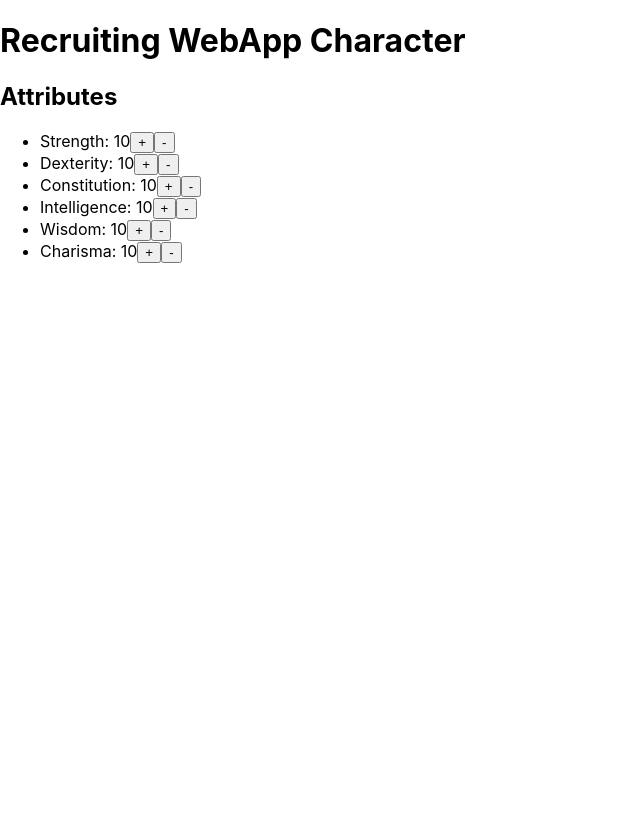
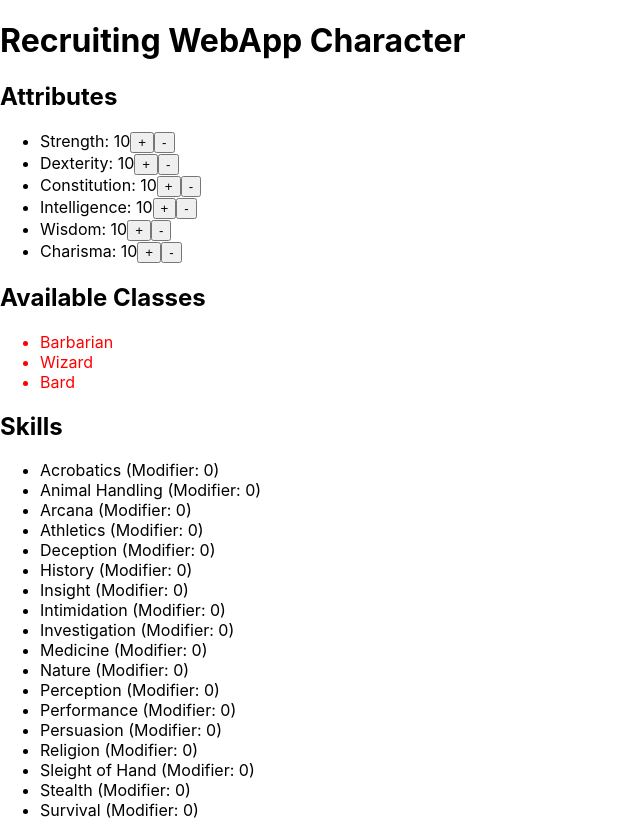
Before and after one commit to talalabbas84/recruiting-webapp-character, a React (Create React App) app: page / in a window 1280 px wide. Shown: the whole page, without its empty margins (0-640 px from the left). Before the commit the page ends 800 px from the top, so only its background shows below. Built offline with nearby package versions, Linux system fonts and the light colour scheme.

Commit message:
Integrate updated class and skill lists with dynamic rendering

```diff
--- a/src/App.tsx
+++ b/src/App.tsx
@@ -1,10 +1,28 @@
+import { useState } from 'react';
 import AttributeControls from './components/AttributeControls';
+import ClassRequirements from './components/ClassRequirements';
+import SkillsDisplay from './components/SkillsDisplay';
+import { Attributes } from './types';
 
 const App = () => {
+  const [attributes, setAttributes] = useState<Attributes>({
+    Strength: 10,
+    Dexterity: 10,
+    Constitution: 10,
+    Intelligence: 10,
+    Wisdom: 10,
+    Charisma: 10
+  });
+
   return (
     <div>
       <h1>Recruiting WebApp Character</h1>
-      <AttributeControls />
+      <AttributeControls
+        attributes={attributes}
+        onAttributesChange={setAttributes}
+      />
+      <ClassRequirements attributes={attributes} />
+      <SkillsDisplay attributes={attributes} />
     </div>
   );
 };
--- a/src/components/AttributeControls.tsx
+++ b/src/components/AttributeControls.tsx
@@ -1,25 +1,28 @@
-import { useState } from 'react';
-import { ATTRIBUTE_LIST } from '../constants/attributes';
+import React from 'react';
+import { ATTRIBUTE_LIST } from '../consts';
 
-const AttributeControls = () => {
-  const [attributes, setAttributes] = useState(
-    ATTRIBUTE_LIST.reduce((acc, attribute) => {
-      acc[attribute] = 10; // Default value for all attributes
-      return acc;
-    }, {} as Record<string, number>)
-  );
+interface Props {
+  attributes: Record<string, number>;
+  onAttributesChange: React.Dispatch<
+    React.SetStateAction<Record<string, number>>
+  >;
+}
 
+const AttributeControls: React.FC<Props> = ({
+  attributes,
+  onAttributesChange
+}) => {
   const incrementAttribute = (attribute: string) => {
-    setAttributes(prev => ({
+    onAttributesChange(prev => ({
       ...prev,
       [attribute]: prev[attribute] + 1
     }));
   };
 
   const decrementAttribute = (attribute: string) => {
-    setAttributes(prev => ({
+    onAttributesChange(prev => ({
       ...prev,
-      [attribute]: Math.max(0, prev[attribute] - 1) // Prevent going below 0
+      [attribute]: Math.max(0, prev[attribute] - 1)
     }));
   };
 
--- /dev/null
+++ b/src/components/ClassRequirements.tsx
@@ -0,0 +1,36 @@
+import React from 'react';
+import { Attributes, Class } from '../types';
+import { CLASS_LIST } from '../consts';
+
+interface Props {
+  attributes: Attributes;
+}
+
+const ClassRequirements: React.FC<Props> = ({ attributes }) => {
+  const doesMeetRequirements = (className: Class): boolean => {
+    const requirements = CLASS_LIST[className];
+    return Object.keys(requirements).every(
+      attribute => attributes[attribute] >= requirements[attribute]
+    );
+  };
+
+  return (
+    <div>
+      <h2>Available Classes</h2>
+      <ul>
+        {Object.keys(CLASS_LIST).map(className => (
+          <li
+            key={className}
+            style={{
+              color: doesMeetRequirements(className as Class) ? 'green' : 'red'
+            }}
+          >
+            {className}
+          </li>
+        ))}
+      </ul>
+    </div>
+  );
+};
+
+export default ClassRequirements;
--- /dev/null
+++ b/src/components/SkillsDisplay.tsx
@@ -0,0 +1,28 @@
+import React from 'react';
+import { Attributes } from '../types';
+import { SKILL_LIST } from '../consts';
+
+interface Props {
+  attributes: Attributes;
+}
+
+const SkillsDisplay: React.FC<Props> = ({ attributes }) => {
+  const calculateModifier = (attribute: string): number =>
+    Math.floor((attributes[attribute] - 10) / 2);
+
+  return (
+    <div>
+      <h2>Skills</h2>
+      <ul>
+        {SKILL_LIST.map(skill => (
+          <li key={skill.name}>
+            {skill.name} (Modifier: {calculateModifier(skill.attributeModifier)}
+            )
+          </li>
+        ))}
+      </ul>
+    </div>
+  );
+};
+
+export default SkillsDisplay;
--- a/src/constants/attributes.ts
+++ /dev/null
@@ -1,8 +0,0 @@
-export const ATTRIBUTE_LIST = [
-  'Strength',
-  'Dexterity',
-  'Constitution',
-  'Intelligence',
-  'Wisdom',
-  'Charisma'
-];
```
